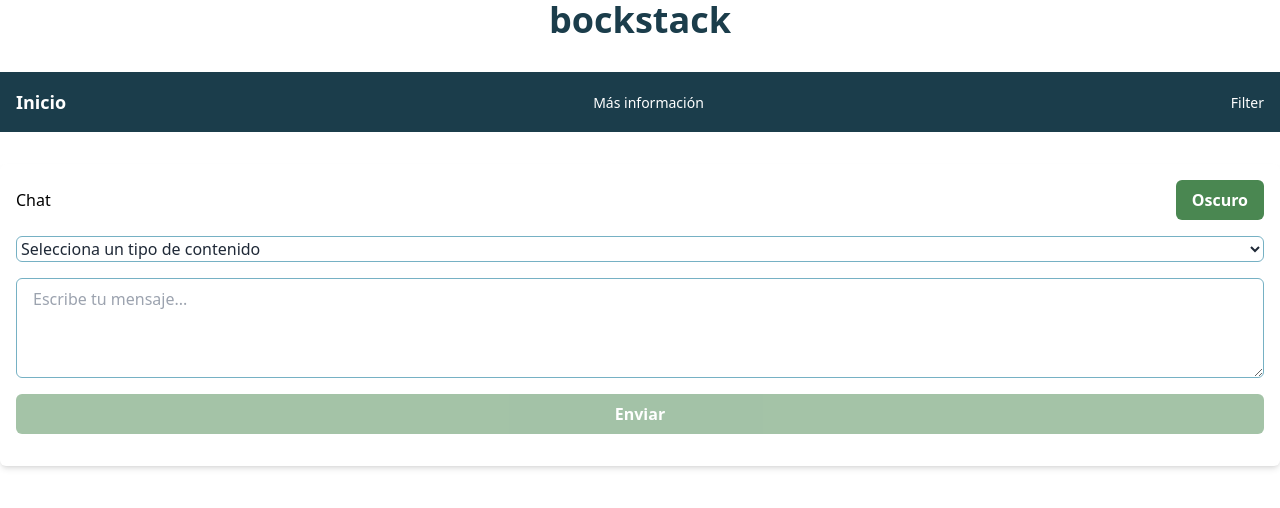
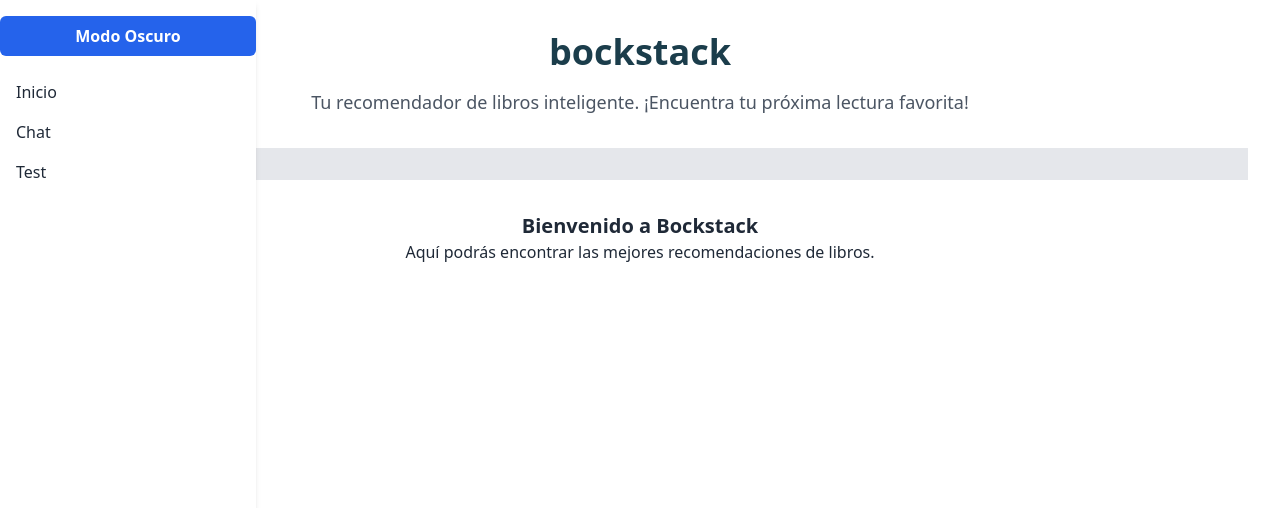
Before and after one commit to papitorico123/bockstack, a Nuxt app: page / in a window 1280 px wide. Shown: the top 508 px of the page. Built offline with nearby package versions, Linux system fonts and the light colour scheme.

Commit message:
Cambios en la interfaz

```diff
--- a/components/Chatbox.vue
+++ b/components/Chatbox.vue
@@ -8,18 +8,7 @@
     }"
     class="shadow-md rounded-md p-4 space-y-4"
   >
-    <div class="flex justify-between items-center">
-      <h2 :class="{ 'text-black': !isDarkMode, 'text-white': isDarkMode }">
-        Chat
-      </h2>
-      <button
-        @click="toggleDarkMode"
-        class="bg-secondary hover:bg-secondary-dark text-white font-semibold py-2 px-4 rounded-md transition-colors"
-      >
-        {{ isDarkMode ? "Claro" : "Oscuro" }}
-      </button>
-    </div>
-    <div class="flex flex-col space-y-4">
+    <!-- Selector de tipo de contenido -->
     <select
       v-model="selectedPrompt"
       :class="{
@@ -37,6 +26,7 @@
       <option value="recomendacion">Recomendación</option>
     </select>
 
+    <!-- Campos dinámicos según el tipo de contenido -->
     <div v-if="selectedPrompt === 'sinopsis'">
       <input
         type="text"
@@ -161,6 +151,8 @@
       />
     </div>
 
+    <!-- Contenedor para el textarea y el botón -->
+    <div class="relative">
       <textarea
         v-model="message"
         :class="{
@@ -171,19 +163,22 @@
           'text-black': !isDarkMode,
           'text-white': isDarkMode,
         }"
-        class="w-full px-4 py-2 border rounded-md min-h-[100px]"
+        class="w-full px-4 py-2 border rounded-md min-h-[100px] pr-16"
         placeholder="Escribe tu mensaje..."
         disabled
       ></textarea>
-
+      <!-- Botón de enviar dentro del textarea -->
       <button
         @click="sendMessage"
         :disabled="isLoading || !isFormValid"
-        class="bg-secondary hover:bg-secondary-dark text-white font-semibold py-2 px-6 rounded-md transition-colors disabled:opacity-50"
+        class="absolute right-2 bottom-2 bg-secondary hover:bg-secondary-dark text-white font-semibold py-2 px-4 rounded-md transition-colors disabled:opacity-50 flex items-center justify-center gap-2"
       >
         {{ isLoading ? "Enviando..." : "Enviar" }}
+        <i v-if="!isLoading" class="fa-solid fa-arrow-right"></i>
       </button>
+    </div>
 
+    <!-- Mensaje de error -->
     <div v-if="error" class="text-red-500 bg-red-50 p-2 rounded">
       {{ error }}
     </div>
@@ -222,7 +217,6 @@
       </div>
     </div>
   </div>
-  </div>
 </template>
 
 <script setup>
@@ -249,9 +243,9 @@ const message = ref('');
 const response = ref('');
 const error = ref('');
 const isLoading = ref(false);
-const chatHistory = ref([]); // Nuevo: Historial de chat
+const chatHistory = ref([]);
 
-// Valida si los campos estan completos
+// Valida si los campos están completos
 const isFormValid = computed(() => {
   if (selectedPrompt.value === 'sinopsis') {
     return sinopsisGenre.value.trim() !== '' && sinopsisTheme.value.trim() !== '';
@@ -268,8 +262,6 @@ const isFormValid = computed(() => {
 const sendMessage = async () => {
   // Resetear estados
   error.value = '';
-  //response.value = '';
-  //message.value = '';
 
   // Validación general
   if (!isFormValid.value) {
@@ -313,8 +305,12 @@ const sendMessage = async () => {
         throw new Error('Tipo de prompt no válido');
     }
 
-    message.value = prompt; // Actualiza el campo de texto
-    // Añadir un contexto o sistema de instrucciones
+    // Eliminar comillas dobles y saltos de línea del medio
+    message.value = prompt.replace(/"/g, '').replace(/\n{2,}/g, '\n');
+    //remplaza las comillas dobles por nada, y reemplaza los saltos de linea que se repitan por uno solo
+    // Actualiza el campo de texto
+
+
     const chat = model.startChat({
       history: [],
       generationConfig: {
@@ -328,6 +324,7 @@ const sendMessage = async () => {
     const result = await chat.sendMessage(prompt);
 
     if (result) {
+      // Asigna directamente la respuesta
       response.value = result.response.text();
       // Agregar respuesta del bot al historial
       chatHistory.value.push({ type: 'bot', message: response.value });
--- a/components/Navbar.vue
+++ b/components/Navbar.vue
@@ -1,15 +1,79 @@
 <template>
-  <nav class="bg-primary-dark text-white p-4">
-    <ul class="flex justify-between items-center">
-      <li>
-        <NuxtLink to="/" class="font-bold text-lg hover:text-secondary-light">Inicio</NuxtLink>
-      </li>
-      <li>
-        <NuxtLink to="/more-info" class="text-sm hover:text-secondary-light">Más información</NuxtLink>
-      </li>
-      <li>
-        <NuxtLink to="/filter" class="text-sm hover:text-secondary-light">Filter</NuxtLink>
-      </li>
-    </ul>
-  </nav>
+  <div class="relative">
+    <!-- Navbar -->
+    <div
+      :class="{
+        'bg-white': !isDarkMode,
+        'bg-gray-800': isDarkMode,
+        'text-gray-800': !isDarkMode,
+        'text-white': isDarkMode,
+      }"
+      class="fixed top-0 left-0 h-full w-16 hover:w-64 transition-all duration-300 overflow-hidden shadow-md z-50"
+    >
+      <div class="flex flex-col items-center space-y-6 py-4">
+        <!-- Botón de modo oscuro/claro -->
+        <button
+          @click="toggleDarkMode"
+          class="bg-secondary hover:bg-secondary-dark text-white font-semibold py-2 px-4 rounded-md transition-colors w-full text-center"
+        >
+          {{ isDarkMode ? "Modo Claro" : "Modo Oscuro" }}
+        </button>
+
+        <!-- Opciones del navbar -->
+        <nav class="flex flex-col items-start space-y-4 w-full px-4">
+          <a href="/" class="hover:text-secondary transition-colors">
+            Inicio
+          </a>
+          <a href="/chat" class="hover:text-secondary transition-colors">
+            Chat
+          </a>
+          <a href="/FilterTest" class="hover:text-secondary transition-colors">
+            Test
+          </a>
+        </nav>
+      </div>
+    </div>
+
+    <!-- Contenido principal (que cambia según la página) -->
+    <div
+      :class="{
+        'bg-gray-200': !isDarkMode,
+        'bg-gray-900': isDarkMode,
+        'text-gray-900': !isDarkMode,
+        'text-white': isDarkMode,
+      }"
+      class="ml-16 transition-colors duration-300 p-4"
+    >
+      <slot></slot> <!-- Aquí se inyectará el contenido de cada página -->
+    </div>
+  </div>
 </template>
+
+<script>
+export default {
+  data() {
+    return {
+      isDarkMode: false,
+    };
+  },
+  methods: {
+    toggleDarkMode() {
+      this.isDarkMode = !this.isDarkMode;
+      document.documentElement.classList.toggle("dark", this.isDarkMode);
+    },
+  },
+};
+</script>
+
+<style>
+/* Colores secundarios para los botones y links */
+.bg-secondary {
+  background-color: #2563eb; /* Azul */
+}
+.bg-secondary-dark {
+  background-color: #1d4ed8; /* Azul oscuro */
+}
+.hover\:text-secondary:hover {
+  color: #2563eb;
+}
+</style>
--- a/package.json
+++ b/package.json
@@ -10,7 +10,9 @@
     "postinstall": "nuxt prepare"
   },
   "dependencies": {
+    "@fortawesome/fontawesome-free": "^6.7.2",
     "@google/generative-ai": "^0.21.0",
+    "markdown": "^0.5.0",
     "nuxt": "^3.15.1",
     "vue": "latest",
     "vue-router": "latest"
--- /dev/null
+++ b/pages/Chat.vue
@@ -0,0 +1,25 @@
+<template>
+    <div class="flex justify-center items-center min-h-screen">
+      <div class="max-w-4xl w-full p-4">
+        <h2 class="text-2xl font-bold">Chat</h2>
+        <p>Bienvenido al chat. Aquí podrás interactuar.</p>
+        <!-- Aquí iría tu implementación del chat -->
+
+        <!-- Chatbox -->
+        <Chatbox />
+      </div>
+    </div>
+
+    <!-- Navbar -->
+    <Navbar />
+  </template>
+
+  <script>
+  import Navbar from '~/components/Navbar.vue';
+  import Chatbox from '~/components/Chatbox.vue';
+  import '@fortawesome/fontawesome-free/css/all.css';
+
+  export default {
+    name: "Chat",
+  };
+  </script>
--- /dev/null
+++ b/pages/FilterTest.vue
@@ -0,0 +1,17 @@
+<template>
+  <div>
+    <h2 class="text-2xl font-bold">Test</h2>
+    <p>Aquí irá el contenido de FilterTest.</p>
+    <!-- Agrega aquí lo que quieras para el test -->
+  </div>
+  <!-- Navbar -->
+  <Navbar />
+</template>
+
+<script>
+import Navbar from '~/components/Navbar.vue';
+import '@fortawesome/fontawesome-free/css/all.css';
+export default {
+  name: "FilterTest",
+};
+</script>
--- a/pages/filter.vue
+++ /dev/null
@@ -1,15 +0,0 @@
-<template>
-    <div class="text-center">
-      <FilterTest />
-    </div>
-  </template>
-
-  <script>
-  import FilterTest from '~/components/FilterTest.vue';
-
-  export default {
-    components: {
-      FilterTest,
-    },
-  };
-  </script>
--- a/pages/index.vue
+++ b/pages/index.vue
@@ -1,23 +1,31 @@
 <template>
-  <div class="text-center space-y-8">
-    <h1 class="text-4xl font-bold text-primary-dark">bockstack</h1>
+  <div class="text-center space-y-8 p-8">
+    <!-- Título y descripción -->
+    <div class="space-y-4">
+      <h1 class="text-4xl font-bold text-primary-dark">bockstack</h1>
+      <p class="text-lg text-gray-600">
+        Tu recomendador de libros inteligente. ¡Encuentra tu próxima lectura favorita!
+      </p>
+    </div>
+
+    <!-- Navbar -->
     <Navbar />
-    <Chatbox />
 
-
+    <!-- Contenido principal -->
+    <div class="mt-8">
+      <h2 class="text-xl font-semibold">Bienvenido a Bockstack</h2>
+      <p>Aquí podrás encontrar las mejores recomendaciones de libros.</p>
+    </div>
   </div>
 </template>
 
 <script>
 import Navbar from '~/components/Navbar.vue';
-import Chatbox from '~/components/Chatbox.vue';
-
+import '@fortawesome/fontawesome-free/css/all.css';
 
 export default {
   components: {
     Navbar,
-    Chatbox,
-
   },
 };
 </script>
--- a/utils/bookPrompts.ts
+++ b/utils/bookPrompts.ts
@@ -1,11 +1,5 @@
 export const bookPrompts = {
-  sinopsis: (genre: any, theme: any) => `
-    Crea una sinopsis original para un libro de ${genre} sobre ${theme}
-    Elementos:
-    - Premisa única
-    - Conflicto central
-    - Potencial gancho narrativo
-  `,
+  sinopsis: () => `En el vibrante mundo de la arqueología, el Dr. Ethan James descubre un artefacto antiguo que desentraña un secreto mortal: un hechizo que amenaza con romper el tejido mismo de la realidad. En un giro del destino, el hechizo se une inexorablemente a una joven e ingeniosa periodista, Anya Petrova, que queda atrapada en una carrera a contrarreloj para salvar el mundo. El romance florece entre Ethan y Anya mientras luchan juntos contra las fuerzas oscuras que intentan apoderarse del hechizo. Sin embargo, su vínculo está plagado de conflictos: Ethan, atormentado por su pasado misterioso, lucha por abrirse, mientras que Anya, impulsada por su determinación de descubrir la verdad, pone en riesgo imprudentemente su propia seguridad. Cuando el hechizo se vuelve cada vez más poderoso, amenazando con consumir a Anya, Ethan debe confrontar sus demonios y superar sus miedos. Juntos, deben navegar por un laberinto de secretos, traiciones y viajes sobrenaturales para desentrañar el misterio del artefacto y romper la maldición que los une, todo ello mientras sucumben a la irresistible atracción que amenaza con destruirlos a ambos`,
   personaje: (archetype: any) => `
     Desarrolla un personaje con arquetipo: ${archetype}
     Detalles:
@@ -21,13 +15,19 @@ export const bookPrompts = {
     - Diálogos naturales
     - Revelación de tensiones
   `,
-  recomendacion: (genre: any, theme: any, author:any) => `
-    Recomienda 5 libros basados en los siguientes criterios:
+  recomendacion: (genre: any, theme: any, author: any) =>  {
+    return `
+    Recomienda 5 libros basados en los siguientes criterios, sin utilizar etiquetas html:
     - Género: ${genre}
     - Tema: ${theme}
-    - Si tiene alguna preferencia sobre algun autor: ${author}
-    - Incluye: Titulo del libro, autor, breve descripcion del libro.
-  `,
+    - Preferencia de autor: ${author}
+    La respuesta solo debe estar en texto plano, sin etiquetas HTML.
+    El formato de la respuesta debe ser una lista, con la siguiente estructura para cada libro: \n
+    Titulo: [Titulo del libro] \n
+    Autor: [Nombre del autor] \n
+    Descripcion: [Breve descripcion del libro] \n
+    Cada uno de los campos debe estar en una nueva linea
+  `},
 };
 
 export const Chatbox = async (type: any, params: any) => {
```
Also changed, not shown: components/Filter.vue (renamed from components/FilterTest.vue), 2 other files (tests, documents, lock files or other folders). Lines whose indentation alone changed are shown as unchanged.
